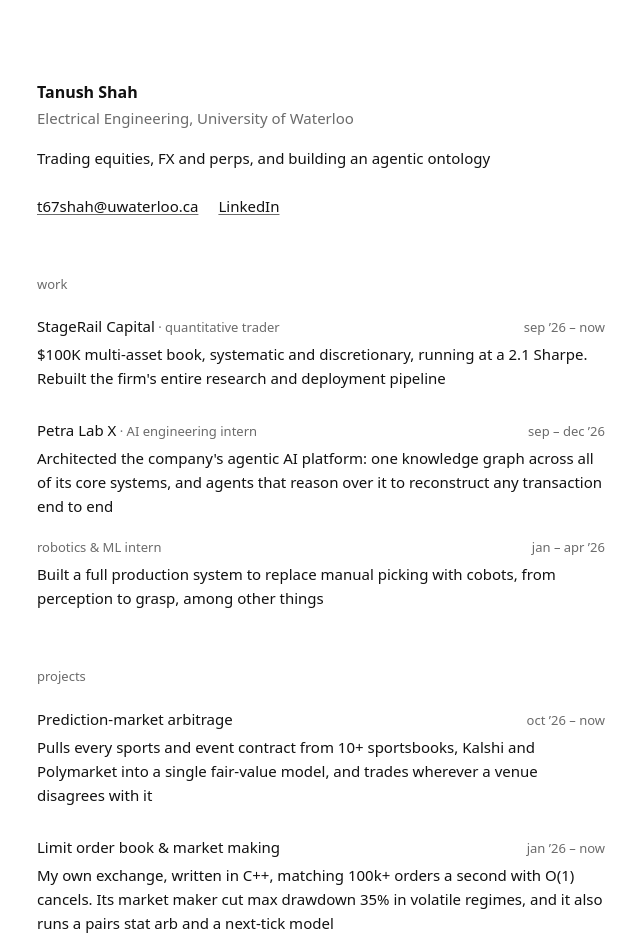
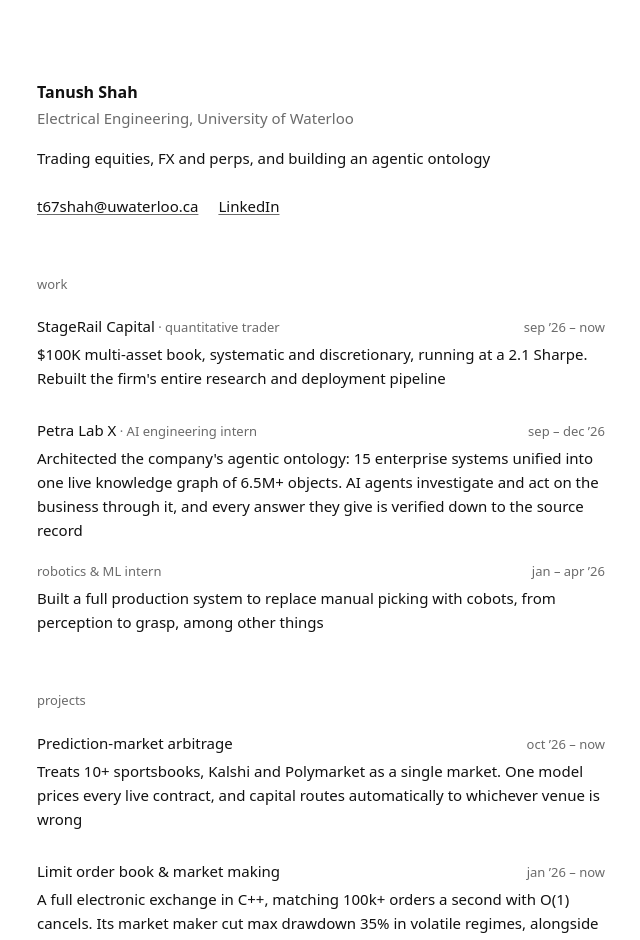
Before and after one commit to tswaterloo/portfoliosite, a Next.js app: page / in a window 1280 px wide. Shown: the top 940 px of the page, without its empty margins (319-959 px from the left). Built offline with nearby package versions, Linux system fonts and the light colour scheme.

Commit message:
Petra ontology copy, stronger project openers
Co-Authored-By: Claude Opus 5.5 <noreply@anthropic.com>
Claude-Session: https://claude.ai/code/session_01VzWT3s4DFsaefx8Bd9sagr

```diff
--- a/app/page.tsx
+++ b/app/page.tsx
@@ -16,7 +16,7 @@ const work: Entry[] = [
     name: "Petra Lab X",
     role: "AI engineering intern",
     dates: "sep – dec ’26",
-    text: "Architected the company's agentic AI platform: one knowledge graph across all of its core systems, and agents that reason over it to reconstruct any transaction end to end",
+    text: "Architected the company's agentic ontology: 15 enterprise systems unified into one live knowledge graph of 6.5M+ objects. AI agents investigate and act on the business through it, and every answer they give is verified down to the source record",
   },
   {
     role: "robotics & ML intern",
@@ -29,12 +29,12 @@ const projects: Entry[] = [
   {
     name: "Prediction-market arbitrage",
     dates: "oct ’26 – now",
-    text: "Pulls every sports and event contract from 10+ sportsbooks, Kalshi and Polymarket into a single fair-value model, and trades wherever a venue disagrees with it",
+    text: "Treats 10+ sportsbooks, Kalshi and Polymarket as a single market. One model prices every live contract, and capital routes automatically to whichever venue is wrong",
   },
   {
     name: "Limit order book & market making",
     dates: "jan ’26 – now",
-    text: "My own exchange, written in C++, matching 100k+ orders a second with O(1) cancels. Its market maker cut max drawdown 35% in volatile regimes, and it also runs a pairs stat arb and a next-tick model",
+    text: "A full electronic exchange in C++, matching 100k+ orders a second with O(1) cancels. Its market maker cut max drawdown 35% in volatile regimes, alongside a pairs stat arb and a next-tick model",
   },
 ]
 
```
